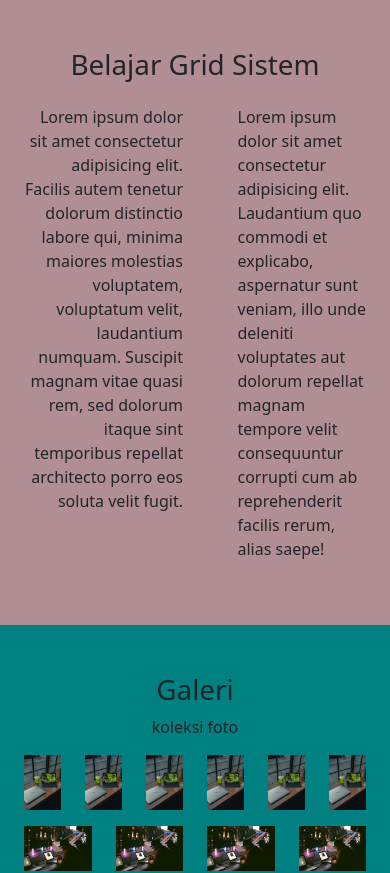
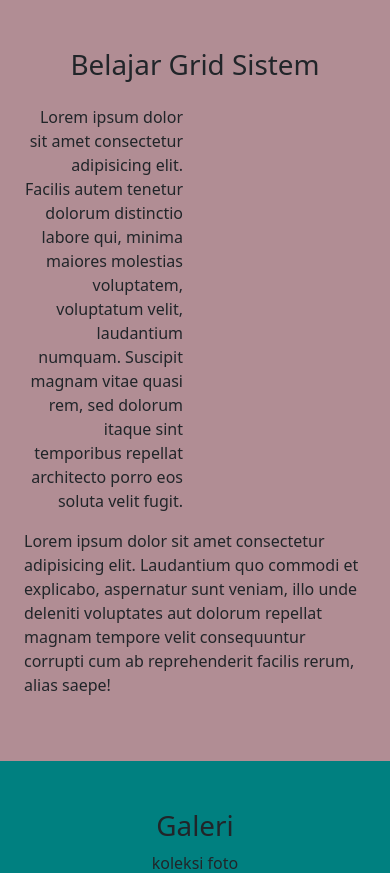
Before and after one commit to Soe-Hok-Gie/grid-sistem, a React (Create React App) app: page / in a window 390 px wide. Shown: the top 873 px of the page. Built offline with nearby package versions, Linux system fonts and the light colour scheme.

Commit message:
membuat responsive pada navbar

```diff
--- a/src/components/Navbar.jsx
+++ b/src/components/Navbar.jsx
@@ -16,7 +16,7 @@ const Navbar = () => {
               dolorum itaque sint temporibus repellat architecto porro eos soluta velit fugit.
             </p>
           </div>
-          <div className="col-5 offset-1">
+          <div className="col-lg-5 col-md-6 offset-lg-1">
             <p>
               Lorem ipsum dolor sit amet consectetur adipisicing elit. Laudantium quo commodi et explicabo, aspernatur sunt veniam, illo unde deleniti voluptates aut dolorum repellat magnam tempore velit consequuntur corrupti cum ab
               reprehenderit facilis rerum, alias saepe!
```
